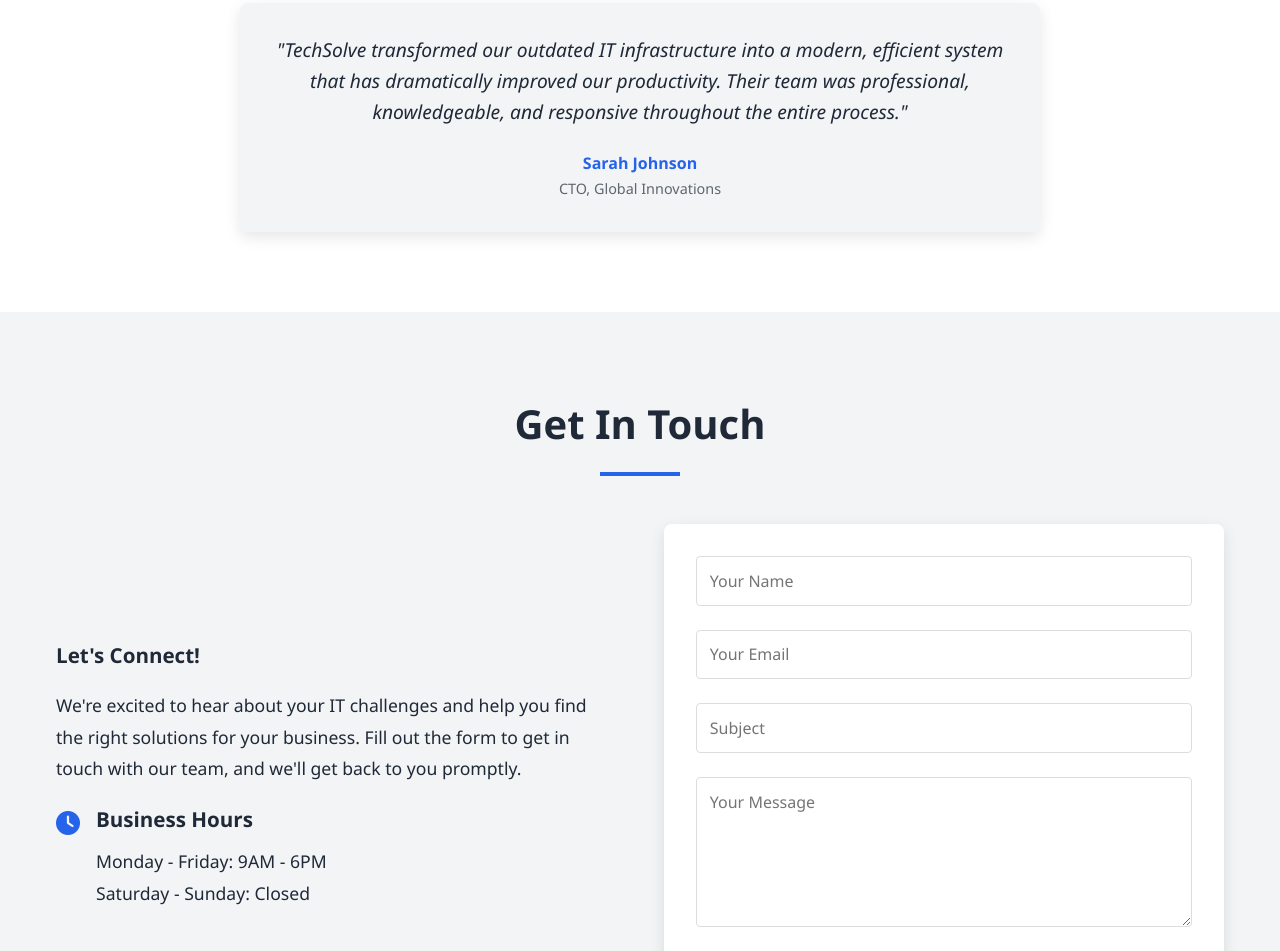
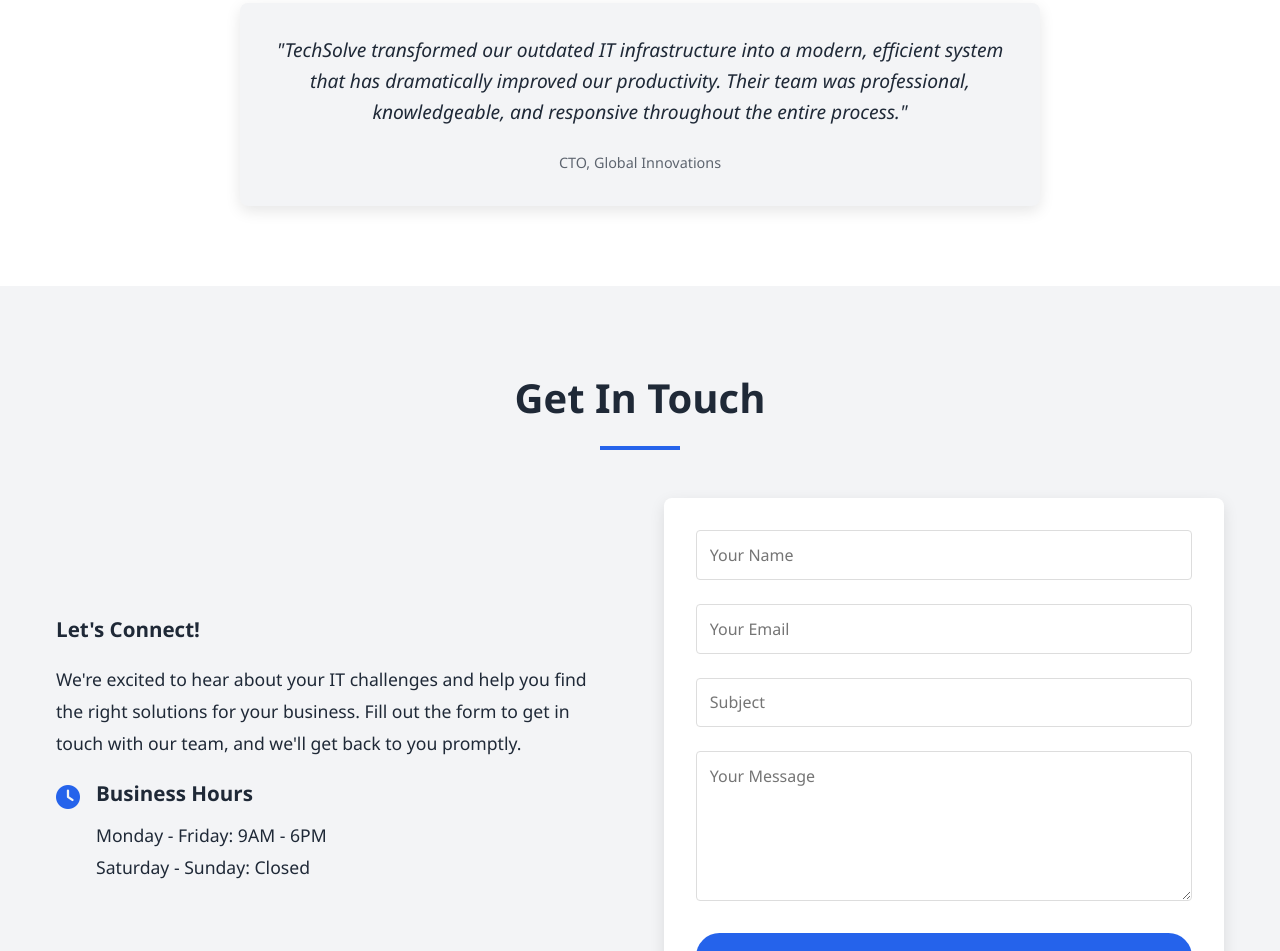
Before and after one commit to blueflame8/GreenTree, a plain HTML site: page index.html in a window 1280 px wide. Shown: the part 2653-3604 px from the top of the page. Drawn offline with nearby package versions, Linux system fonts and the light colour scheme.

Commit message:
Remove name
Removed the author's name from the testimonial section.

```diff
--- a/index.html
+++ b/index.html
@@ -743,7 +743,7 @@
             <h2 class="section-title fade-in">What Our Clients Say</h2>
             <div class="testimonial-card fade-in animate__animated animate__fadeIn">
                 <p class="testimonial-content">"TechSolve transformed our outdated IT infrastructure into a modern, efficient system that has dramatically improved our productivity. Their team was professional, knowledgeable, and responsive throughout the entire process."</p>
-                <div class="testimonial-author">Sarah Johnson</div>
+                <div class="testimonial-author"></div>
                 <div class="testimonial-position">CTO, Global Innovations</div>
             </div>
         </div>
```
